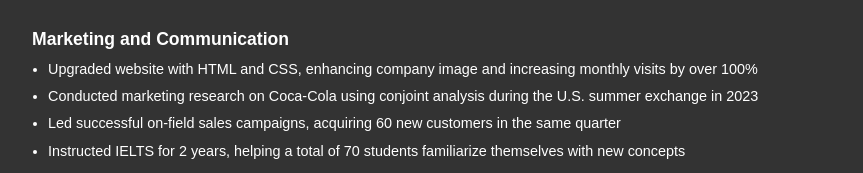
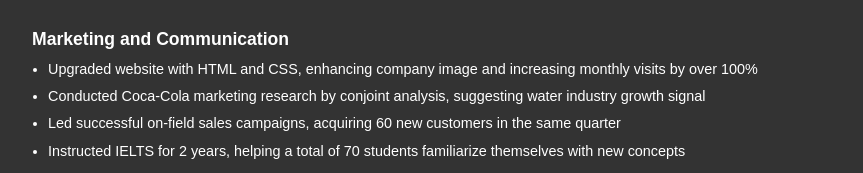
Before and after one commit to phdiep2003/phat-portfolio, a plain HTML site: page index.html in a window 1280 px wide. Shown: the part 1101-1274 px from the top of the page, without its empty margins (208-1071 px from the left). Drawn offline with Linux system fonts and the light colour scheme.

Commit message:
Update index.html

```diff
--- a/index.html
+++ b/index.html
@@ -100,7 +100,7 @@
     			<h3>Marketing and Communication</h3>
     			<ul class="section-list">
         			<li>Upgraded website with HTML and CSS, enhancing company image and increasing monthly visits by over 100%</li>
-        			<li>Conducted marketing research on Coca-Cola using conjoint analysis during the U.S. summer exchange in 2023</li>
+        			<li>Conducted Coca-Cola marketing research by conjoint analysis, suggesting water industry growth signal</li>
         			<li>Led successful on-field sales campaigns, acquiring 60 new customers in the same quarter</li>
         			<li>Instructed IELTS for 2 years, helping a total of 70 students familiarize themselves with new concepts</li>
     			</ul>
```
